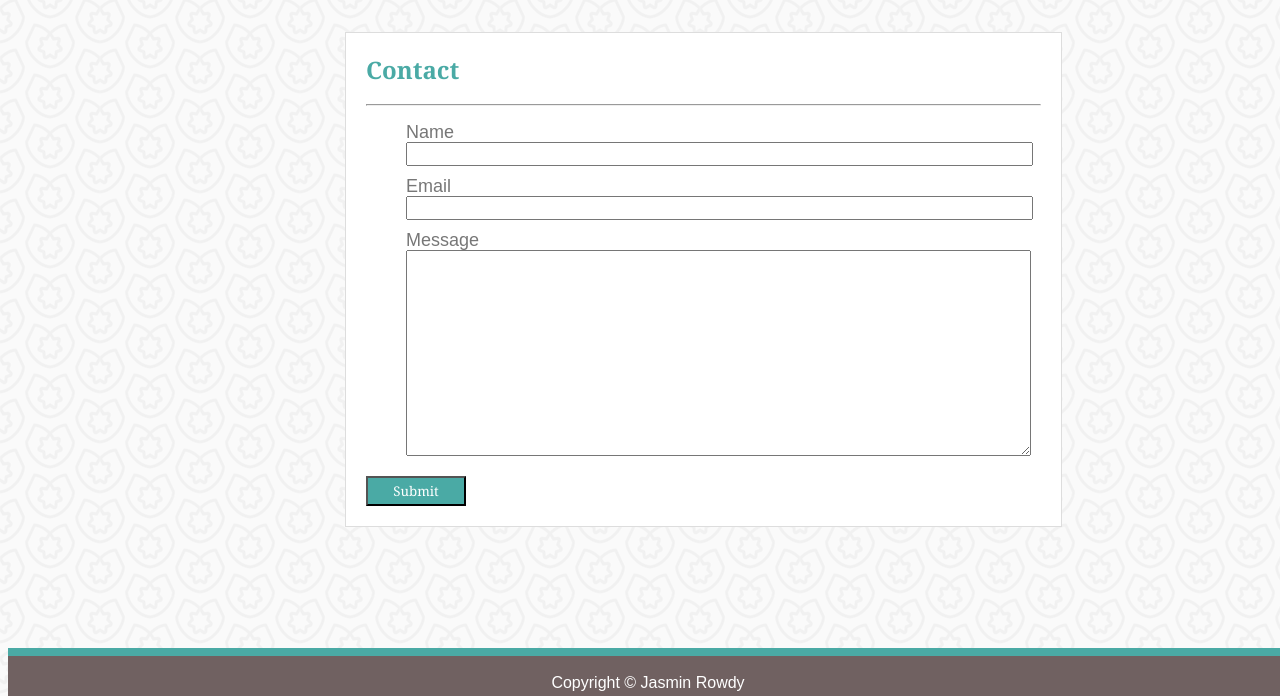
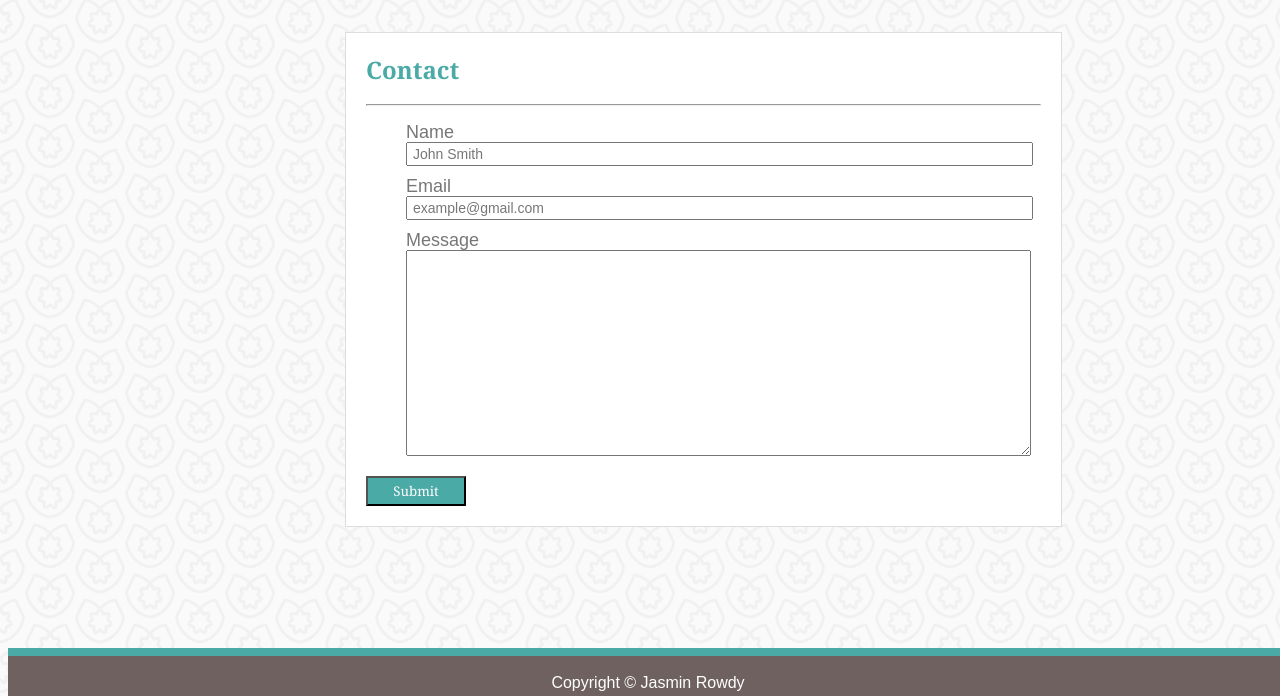
Before and after one commit to jrowdy/jrowdy, a plain HTML site: page portfolio/contact.html in a window 1280 px wide. Shown: the part 104-800 px from the top of the page. Drawn offline with Linux system fonts and the light colour scheme.

Commit message:
added text to contact form

```diff
--- a/portfolio/contact.html
+++ b/portfolio/contact.html
@@ -29,12 +29,12 @@
                                 <li>
                                      <label for="name">Name</label>
                                      <br>
-                                     <input type="text" id="name" name="user_name">
+                                     <input type="text" id="name" name="user_name" value="John Smith">
                                 </li>
                                 <li>
                                     <label for="mail">Email</label>
                                     <br>
-                                    <input type="email" id="mail" name="user_mail">
+                                    <input type="email" id="mail" name="user_mail" value="example@gmail.com">
                                 </li>
                                 <li>
                                      <label for="msg">Message</label>
```
